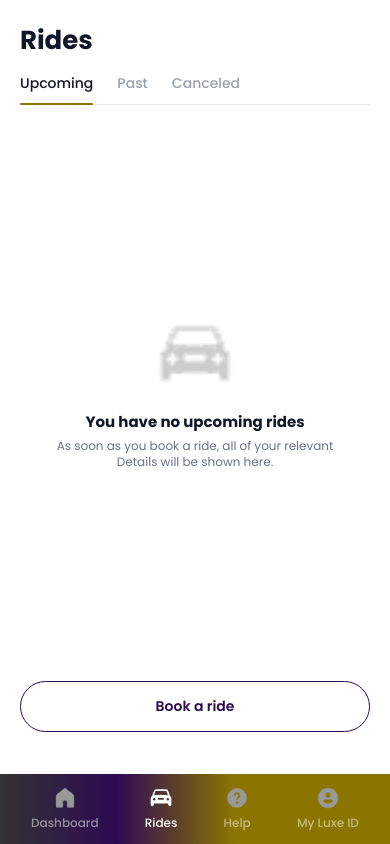
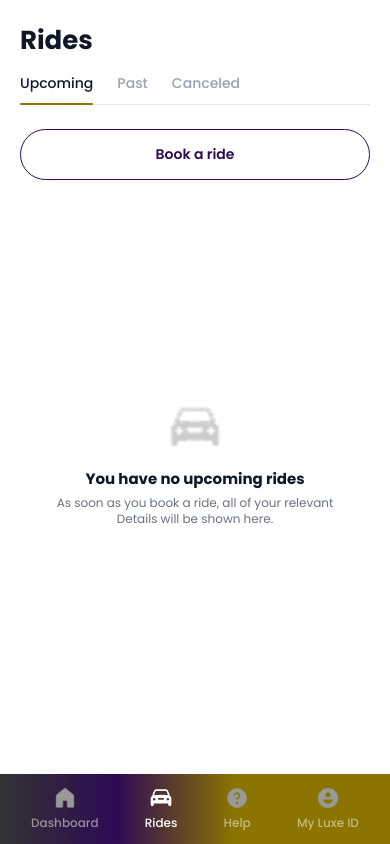
Before and after one commit to temmy762/movo-app, a Next.js app: page /home/rides in a window 390 px wide. Built offline with nearby package versions, Linux system fonts and the light colour scheme.

Commit message:
fix(rides): smaller car icon w/ sizes prop, move Book a ride above empty state on mobile

```diff
--- a/app/home/rides/page.tsx
+++ b/app/home/rides/page.tsx
@@ -69,10 +69,28 @@ export default function RidesPage() {
             })}
           </div>
 
+          {/* Book a ride — MOBILE ONLY: above empty state to avoid bottom-nav overlap */}
+          <div className="md:hidden mt-6">
+            <button
+              type="button"
+              onClick={() => router.push("/home/pickup")}
+              className="w-full py-3.5 rounded-full border-[1.5px] text-[14px] font-semibold"
+              style={{ borderColor: "#2D0A53", color: "#2D0A53" }}
+            >
+              Book a ride
+            </button>
+          </div>
+
           {/* Empty state */}
           <div className="flex-1 flex flex-col items-center justify-center text-center px-6 py-10 md:py-16">
-            <div className="relative w-20 h-20 md:w-28 md:h-28 mb-4 md:mb-6 opacity-70">
-              <Image src="/images/Car.png" alt="Car" fill className="object-contain" />
+            <div className="relative w-14 h-14 md:w-20 md:h-20 mb-3 md:mb-5 opacity-70">
+              <Image
+                src="/images/Car.png"
+                alt="Car"
+                fill
+                sizes="(max-width: 768px) 56px, 80px"
+                className="object-contain"
+              />
             </div>
             <p className="text-[15px] md:text-[18px] font-bold text-gray-900">{empty.title}</p>
             <p className="text-[12px] md:text-[14px] text-gray-500 mt-1 md:mt-2 whitespace-pre-line leading-snug md:leading-relaxed max-w-md">
@@ -80,12 +98,12 @@ export default function RidesPage() {
             </p>
           </div>
 
-          {/* Book a ride button */}
-          <div className="pb-4 md:pb-6">
+          {/* Book a ride — DESKTOP ONLY: at the bottom */}
+          <div className="hidden md:block pb-6">
             <button
               type="button"
               onClick={() => router.push("/home/pickup")}
-              className="w-full md:max-w-md md:mx-auto md:block py-3.5 md:py-4 rounded-full border-[1.5px] text-[14px] md:text-[15px] font-semibold"
+              className="w-full max-w-md mx-auto block py-4 rounded-full border-[1.5px] text-[15px] font-semibold"
               style={{ borderColor: "#2D0A53", color: "#2D0A53" }}
             >
               Book a ride
```
